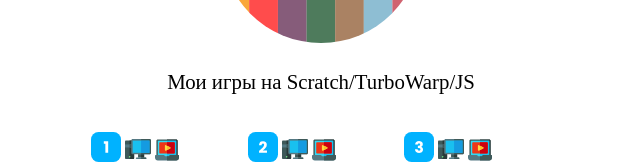
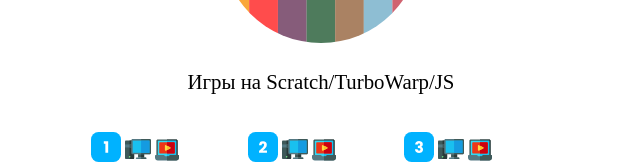
Before and after one commit to saripovdr/sdr-game.github.io, a plain HTML site: page index.html in a window 1280 px wide. Shown: the part 173-337 px from the top of the page, without its empty margins (319-959 px from the left). Drawn offline with Linux system fonts and the light colour scheme.

Commit message:
Update index.html

```diff
--- a/index.html
+++ b/index.html
@@ -13,7 +13,7 @@
     <header class="Header">
         <div>
             <img src="img/logo.svg" alt="logo" />
-            <p class="Strap">Мои игры на Scratch/TurboWarp/JS</p>
+            <p class="Strap">Игры на Scratch/TurboWarp/JS</p>
         </div>
     </header>
 
```
